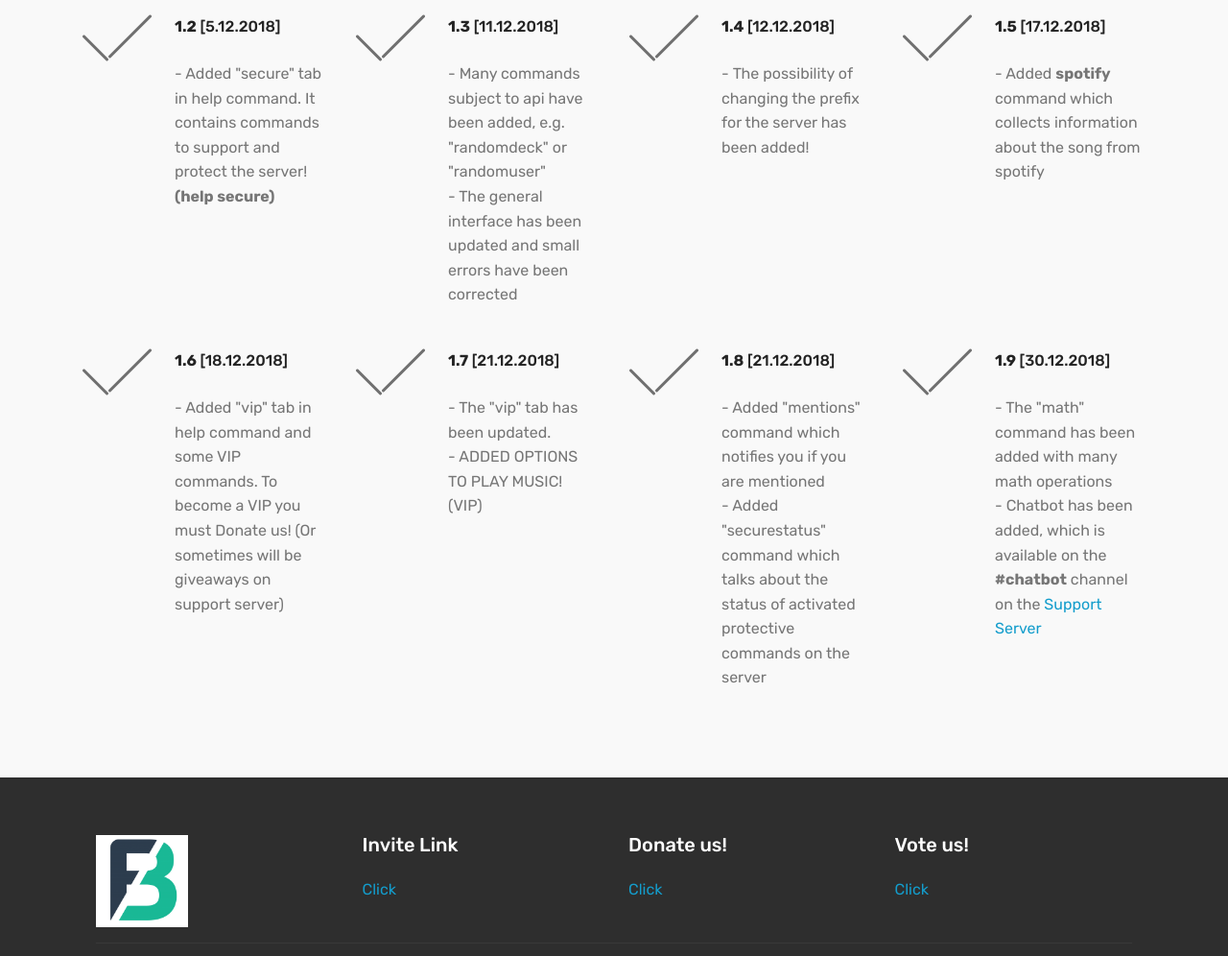
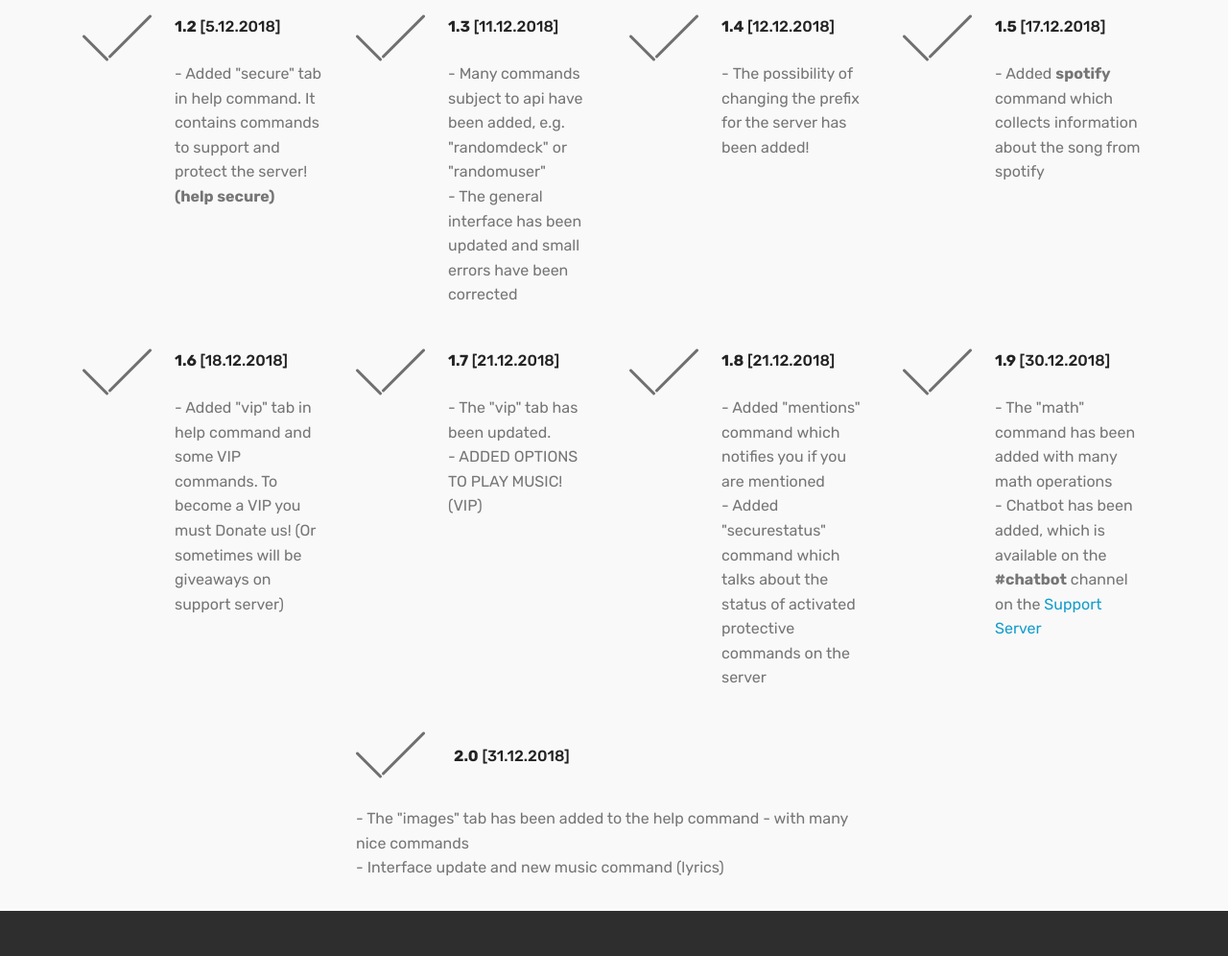
Before and after one commit to friendlysite/friendlysite.github.io, a plain HTML site: page news.html in a window 1280 px wide. Shown: the part 147-1143 px from the top of the page at 96% size. Drawn offline with Linux system fonts and the light colour scheme; files whose address does not match are found by name.

Commit message:
Add files via upload

```diff
--- a/assets/mobirise/css/mbr-additional.css
+++ b/assets/mobirise/css/mbr-additional.css
@@ -2771,7 +2771,7 @@ body {
 }
 .cid-rcvVryzlOd {
   padding-top: 0px;
-  padding-bottom: 75px;
+  padding-bottom: 0px;
   background-color: #f9f9f9;
 }
 .cid-rcvVryzlOd h4 {
@@ -2802,6 +2802,47 @@ body {
 }
 @media (max-width: 300px) {
   .cid-rcvVryzlOd .card-img span {
+    font-size: 40px !important;
+  }
+}
+.cid-rdODnd6QaR {
+  padding-top: 0px;
+  padding-bottom: 0px;
+  background-color: #f9f9f9;
+}
+.cid-rdODnd6QaR h4 {
+  text-align: left;
+  font-weight: 500;
+}
+.cid-rdODnd6QaR p {
+  color: #767676;
+  text-align: left;
+}
+.cid-rdODnd6QaR .card-img {
+  text-align: left;
+  padding-right: 30px;
+  -webkit-flex-shrink: 0;
+  flex-shrink: 0;
+  width: auto;
+}
+.cid-rdODnd6QaR .card-img span {
+  font-size: 72px;
+  color: #707070;
+}
+.cid-rdODnd6QaR .card-title {
+  margin-bottom: 0;
+}
+.cid-rdODnd6QaR .mbr-crt-title {
+  -webkit-flex-grow: 1;
+  flex-grow: 1;
+}
+.cid-rdODnd6QaR .media {
+  margin: initial;
+  align-items: center;
+  -webkit-align-items: center;
+}
+@media (max-width: 300px) {
+  .cid-rdODnd6QaR .card-img span {
     font-size: 40px !important;
   }
 }
--- a/news.html
+++ b/news.html
@@ -68,7 +68,7 @@
     </nav>
 </section>
 
-<section class="engine"><a href="https://mobirise.info/f">easy site builder</a></section><section class="features7 cid-rceA9Vh8ax" id="features7-d">
+<section class="engine"><a href="https://mobirise.info/c">web builder</a></section><section class="features7 cid-rceA9Vh8ax" id="features7-d">
 
 
 
@@ -201,6 +201,35 @@
     </div>
 </section>
 
+<section class="features10 cid-rdODnd6QaR" id="features10-k">
+
+
+
+
+    <div class="container">
+        <div class="row justify-content-center">
+            <div class="card p-3 col-12 col-md-6">
+                <div class="media mb-3">
+                    <div class="card-img align-self-center">
+                        <span class="mbr-iconfont mbri-success"></span>
+                    </div>
+                    <h4 class="card-title media-body py-3 mbr-fonts-style display-7"><strong>2.0</strong>&nbsp;[31.12.2018]</h4>
+                </div>
+                <div class="card-box">
+                    <p class="mbr-text mbr-fonts-style display-7">- The "images" tab has been added to the help command - with many nice commands
+<br>- Interface update and new music command (lyrics)</p>
+                </div>
+            </div>
+
+
+
+
+
+
+        </div>
+    </div>
+</section>
+
 <section class="cid-rceA4CBjJz" id="footer1-c">
 
 
```
Also changed, not shown: about.html (+1 -1 lines), discord.html (+1 -1 lines), index.html (+1 -1 lines).
